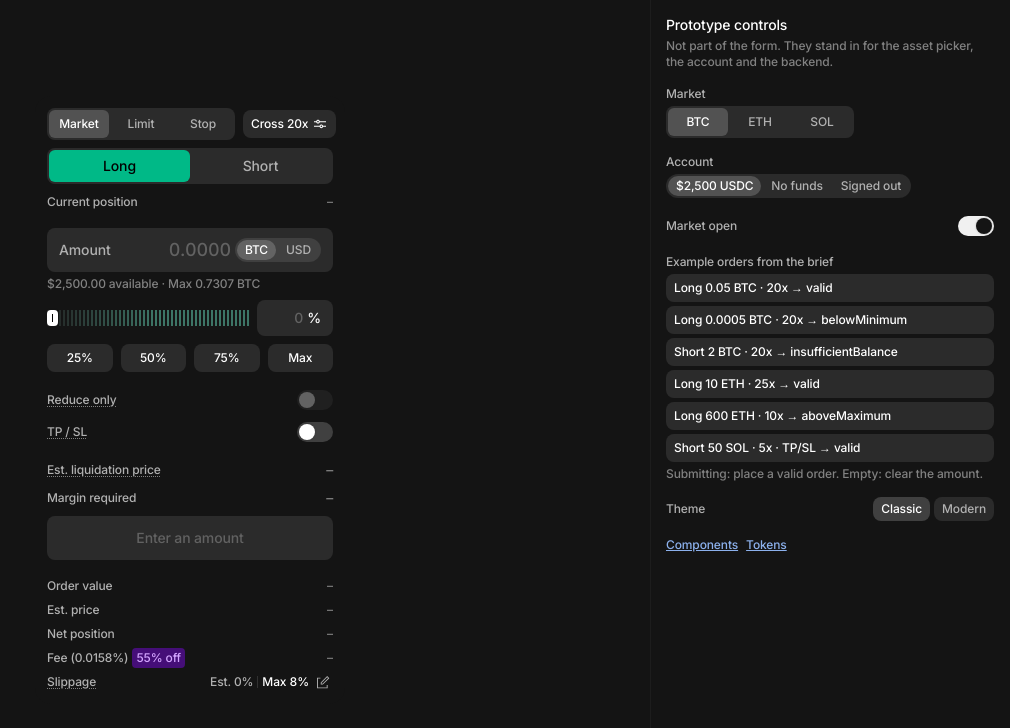
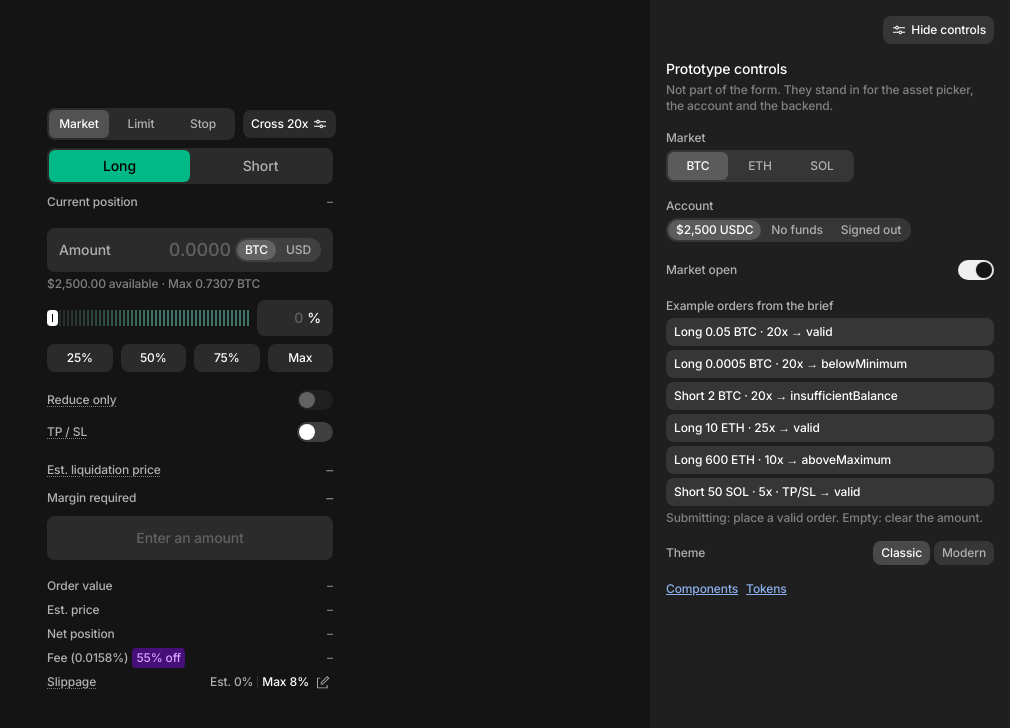
Before and after one commit to matmac/ondo-perps-order-form, a Next.js app: page / in a window 1280 px wide. Shown: the top 728 px of the page, without its empty margins (270-1280 px from the left). Built offline with nearby package versions, Linux system fonts and the light colour scheme.

Commit message:
Prototype page: sheet at white 5%, toggle to show or hide the controls

```diff
--- a/src/app/_playground/Playground.tsx
+++ b/src/app/_playground/Playground.tsx
@@ -21,6 +21,7 @@ export function Playground() {
   const [marketOpen, setMarketOpen] = useState(true);
   const [initial, setInitial] = useState<OrderFormInitial | undefined>();
   const [run, setRun] = useState(0);
+  const [sheetOpen, setSheetOpen] = useState(true);
   const [toast, setToast] = useState<{ id: number; text: string } | null>(null);
   const [toastOpen, setToastOpen] = useState(false);
 
@@ -39,7 +40,18 @@ export function Playground() {
   };
 
   return (
-    <div className={s.layout}>
+    <div className={s.layout} data-sheet={sheetOpen ? "open" : "closed"}>
+      <Button
+        variant="secondary"
+        iconStart="adjust"
+        className={s.sheetToggle}
+        aria-expanded={sheetOpen}
+        aria-controls="prototype-controls"
+        onClick={() => setSheetOpen((o) => !o)}
+      >
+        {sheetOpen ? "Hide controls" : "Show controls"}
+      </Button>
+
       <OrderForm
         key={`${symbol}-${run}`}
         market={market}
@@ -52,7 +64,7 @@ export function Playground() {
         }}
       />
 
-      <aside className={s.panel} aria-label="Prototype controls">
+      <aside id="prototype-controls" className={s.panel} aria-label="Prototype controls" inert={!sheetOpen}>
         <header className={s.head}>
           <Label size="sm" tone="default">Prototype controls</Label>
           <p className={`type-label-xs ${s.muted}`}>Not part of the form. They stand in for the asset picker, the account and the backend.</p>
--- a/src/app/_playground/playground.module.css
+++ b/src/app/_playground/playground.module.css
@@ -8,6 +8,16 @@
   min-height: 100dvh;
   padding: var(--space-stack-lg);
   padding-right: calc(var(--_sheet) + var(--space-stack-lg));
+  transition: padding-right var(--motion-duration-sheet) var(--motion-easing-emphasized);
+}
+.layout[data-sheet="closed"] { padding-right: var(--space-stack-lg); }
+
+/* Always on top, top right: opens and closes the sheet. */
+.sheetToggle {
+  position: fixed;
+  z-index: 2;
+  top: var(--space-stack-lg);
+  right: var(--space-stack-lg);
 }
 
 .panel {
@@ -20,16 +30,30 @@
   grid-template-columns: minmax(0, 1fr);
   align-content: start;
   gap: var(--space-stack-lg);
-  padding: var(--space-stack-lg);
-  background: var(--color-bg-surface-default);
+  /* leaves room for the toggle above the first row */
+  padding: calc(var(--space-stack-lg) * 2 + var(--button-secondary-height)) var(--space-stack-lg) var(--space-stack-lg);
+  /* Prototype chrome, not a component: white at 5% over the page. */
+  background: var(--color-alpha-white-5);
   box-shadow: inset var(--border-width-default) 0 0 0 var(--color-border-subtle);
+  transition:
+    transform var(--motion-duration-sheet) var(--motion-easing-emphasized),
+    visibility 0s linear var(--motion-duration-sheet);
 }
+.layout[data-sheet="open"] .panel {
+  transition:
+    transform var(--motion-duration-sheet) var(--motion-easing-emphasized),
+    visibility 0s;
+}
+.layout[data-sheet="closed"] .panel { transform: translateX(100%); visibility: hidden; }
 
 /* Narrow screens: no room for a side sheet, so the controls follow the form. */
 @media (max-width: 767px) {
   .layout { flex-direction: column; padding-right: var(--space-stack-lg); gap: var(--space-stack-lg); }
+  .sheetToggle { position: static; align-self: flex-end; }
+  .layout[data-sheet="closed"] .panel { display: none; }
   .panel {
     position: static;
+    padding: var(--space-stack-lg);
     width: 100%;
     max-width: 360px;
     overflow: visible;
@@ -67,6 +91,7 @@
     transform var(--motion-duration-state) var(--motion-easing-exit),
     opacity var(--motion-duration-state) var(--motion-easing-exit);
 }
+.layout[data-sheet="closed"] .toast { left: 50%; }
 .toast[data-open] {
   opacity: 1;
   transform: translate(-50%, 0);
```
